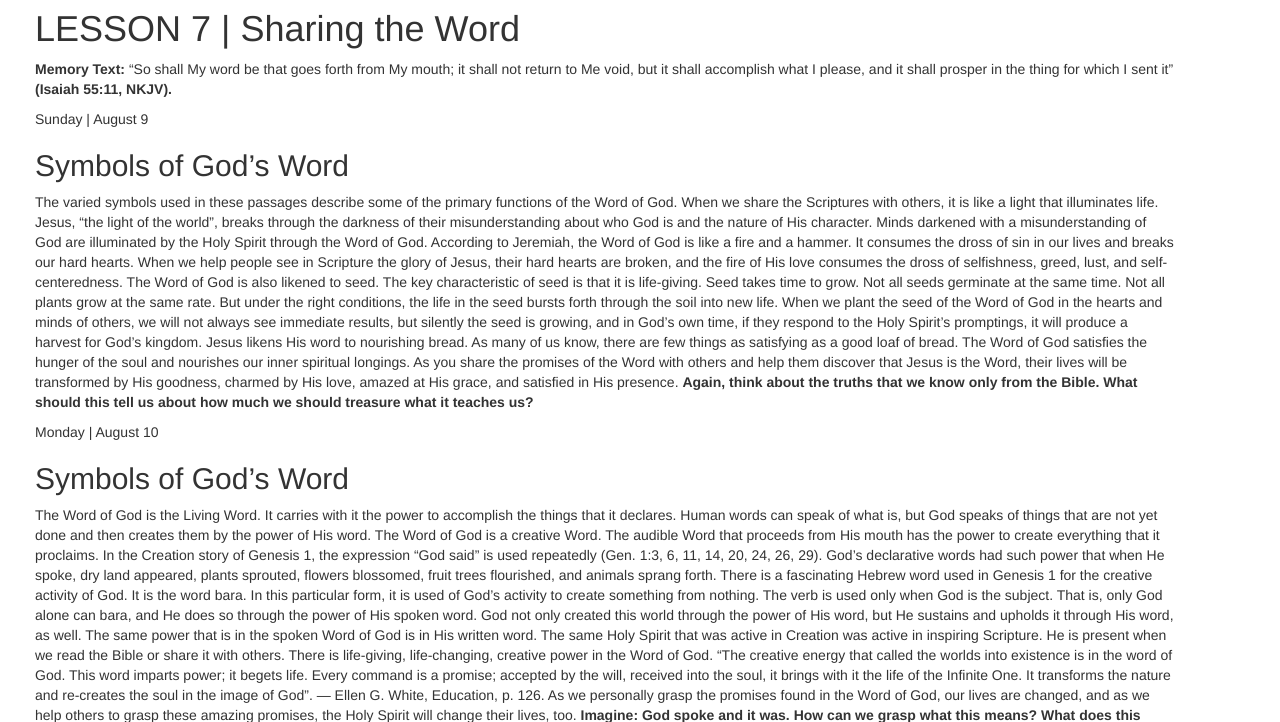
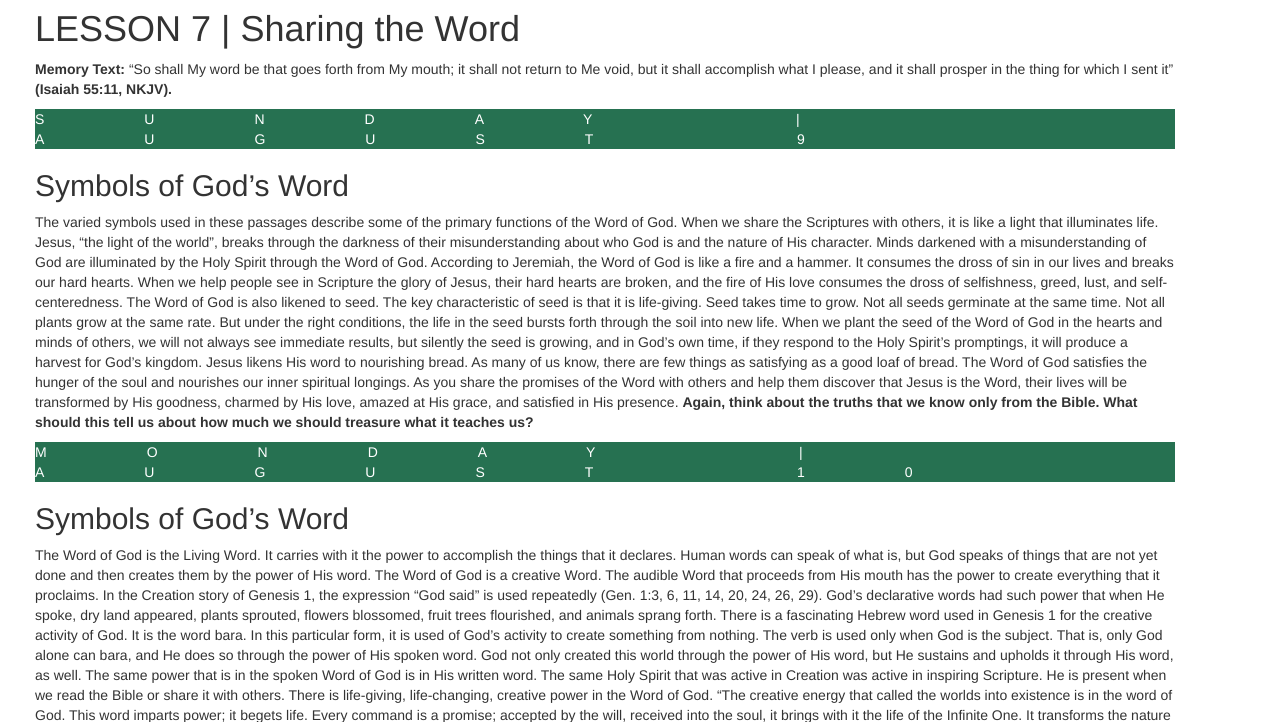
Before and after one commit to Dhelan/d4dendel, a PHP site: page /blog.php in a window 1280 px wide. Shown: the part 51-773 px from the top of the page. Run offline with PHP 8.4, Linux system fonts and the light colour scheme.

Commit message:
Update blog.css

```diff
--- a/blog.css
+++ b/blog.css
@@ -4,4 +4,15 @@ body{
 	max-width: 700px;
 	width: 80%;
 	margin: 20px auto;
+	font-family: Raleway;
 }
+.qoute{
+	border-left: 5px solid gray;
+	padding-left: 5px;
+}
+.date{
+	color: #fff;
+	background-color: #267151;
+	text-transform: uppercase;
+	letter-spacing: 10rem;
+}
```
